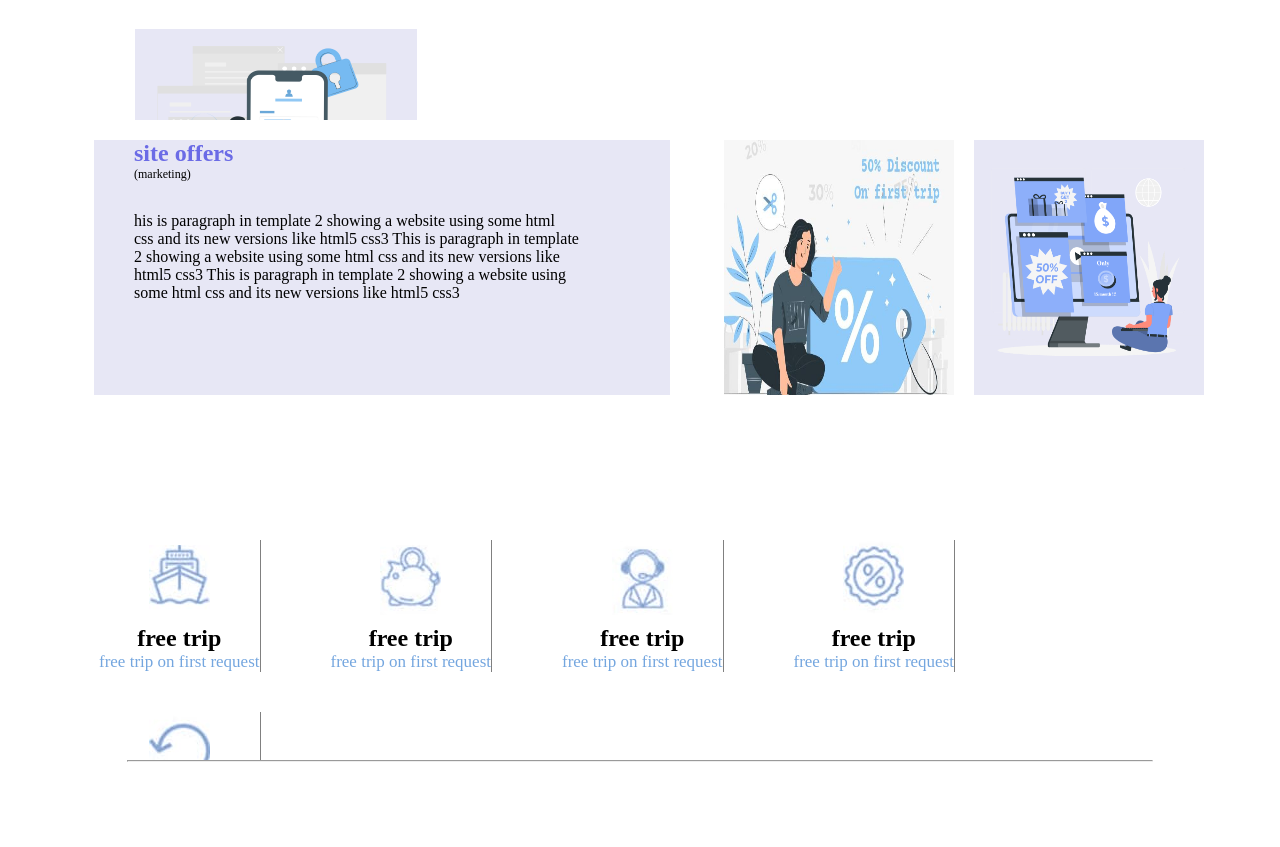
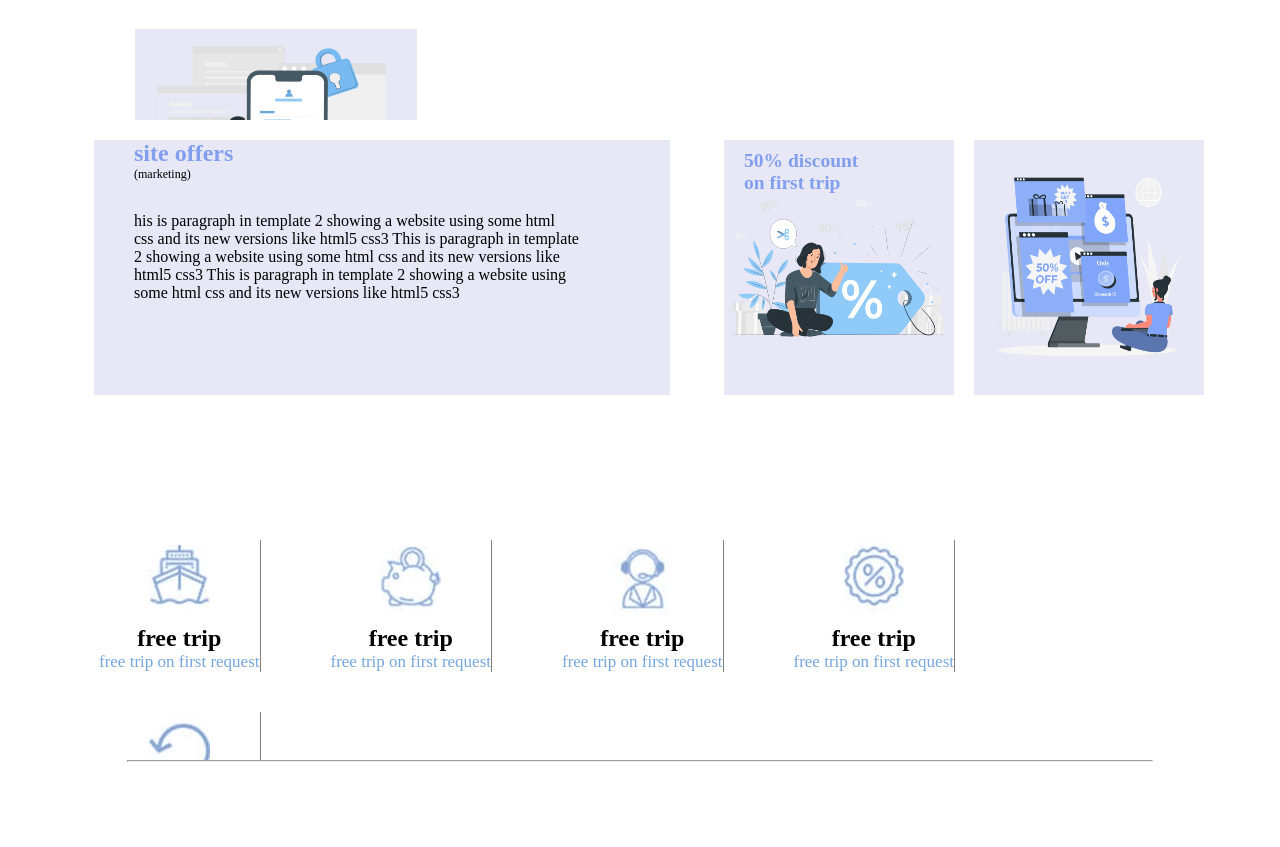
Before and after one commit to nadasamyy/template2, a plain HTML site: page index.html in a window 1280 px wide. Shown: the part 1370-2217 px from the top of the page. Drawn offline with Linux system fonts and the light colour scheme.

Commit message:
create project

```diff
--- a/index.html
+++ b/index.html
@@ -109,8 +109,11 @@
    <div class="container3">
      <div class="discount_service">
         <div class="image_offers">
-            <img class="image1" src="image/disc.jpeg" width="230" height="255" />
+            <img class="image1" src="image/Discount-pana.png" width="230" height="255" />
             <img class ="image2"src="image/Online ads-rafiki.png" width="230" height="255" />
+         </div>
+         <div class="para_discount">
+          <h2 class="disc">50% discount <br>on first trip</h2>
          </div>
          <div class="all_para">
         <div class="discount_parag">
--- a/style.css
+++ b/style.css
@@ -242,7 +242,6 @@ transform: scale3d(0,1,1);
     margin: 50px 40px;
  }
 
-
 .service_front,.service_back{
     position: absolute;
     margin-top: 30px;
@@ -304,8 +303,17 @@ transform: scale3d(0,1,1);
     margin-top: 30px;
     overflow: auto
 }
+.para_discount{
+    position:absolute;
+    margin-left: 680px;
+    margin-top: 30px;
+    font-size: small;
+}
+.para_discount .disc{
+    color: rgb(130, 159, 238);
+}
 .title_disc{
-    color: rgb(107, 107, 230);
+    color: rgb(130, 159, 238);
 }
 .quot{
     font-size: 12px;
```
Also changed, not shown: image/Discount-pana.png (added), image/disc.jpeg (deleted), image/sky.jpg (deleted).
